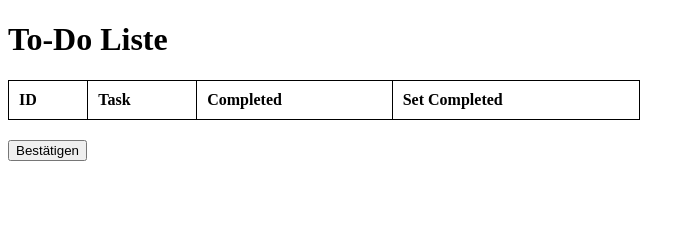
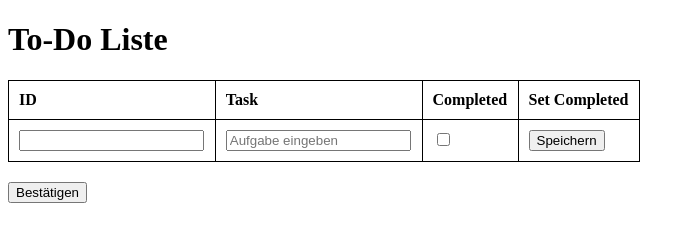
Before and after one commit to Manuu2407/TodoListServer, a plain HTML site: page todo-app/index.html in a window 1280 px wide. Shown: the whole page, without its empty margins (0-695 px from the left). Drawn offline with Linux system fonts and the light colour scheme; no server answers.

Commit message:
added new row to table for input

```diff
--- a/src/main/java/todos.json
+++ b/src/main/java/todos.json
@@ -1 +1 @@
-[{"id":1,"task":"Arbeiten gehen","completed":true},{"id":2,"task":"Arbeiten gehen","completed":true},{"id":3,"task":"Arbeiten gehen","completed":false},{"id":4,"task":"Arbeiten gehen","completed":false}]
+[{"id":1,"task":"Arbeiten gehen","completed":false},{"id":2,"task":"Arbeiten gehen","completed":true},{"id":3,"task":"Arbeiten gehen","completed":false},{"id":4,"task":"Arbeiten gehen","completed":true}]
--- a/todo-app/index.html
+++ b/todo-app/index.html
@@ -47,7 +47,7 @@
     .then((response) => response.json())
     .then((data) => {
       const tableBody = document.querySelector("#todo-table tbody");
-            tableBody.innerHTML = "";
+      tableBody.innerHTML = ""; // Vorherige Todos löschen, um nur die neuen Todos zu laden
 
       data.forEach((todo) => {
         const row = document.createElement("tr");
@@ -74,11 +74,65 @@
 
         tableBody.appendChild(row);
       });
+
+      // Füge die neue Zeile für Input-Felder hinzu, nachdem die vorhandenen Todos geladen wurden
+      rowToAddTodo();
     })
     .catch((error) => {
       console.error("Fehler beim Abrufen der To-Dos:", error);
     });
 }
+
+function rowToAddTodo() {
+  const tableBody = document.querySelector("#todo-table tbody");
+
+  // Erstelle eine neue Tabellenreihe
+  const row = document.createElement("tr");
+
+  // Füge ein leeres Feld für die ID hinzu
+  const idCell = document.createElement("td");
+  const idInput = document.createElement("input");
+  idInput.type = "text";
+  idCell.appendChild(idInput);
+  row.appendChild(idCell);
+
+  // Füge ein Eingabefeld für die Aufgabe hinzu
+  const taskCell = document.createElement("td");
+  const taskInput = document.createElement("input");
+  taskInput.type = "text";
+  taskInput.placeholder = "Aufgabe eingeben";
+  taskCell.appendChild(taskInput);
+  row.appendChild(taskCell);
+
+  // Füge ein Eingabefeld für den Status "erledigt" hinzu
+  const completedCell = document.createElement("td");
+  const completedInput = document.createElement("input");
+  completedInput.type = "checkbox";
+  completedCell.appendChild(completedInput);
+  row.appendChild(completedCell);
+
+  // Füge ein weiteres Feld für Aktionen (z. B. Speichern) hinzu
+  const actionCell = document.createElement("td");
+  const saveButton = document.createElement("button");
+  saveButton.textContent = "Speichern";
+  actionCell.appendChild(saveButton);
+  row.appendChild(actionCell);
+
+  // Füge die neue Zeile in den Tabellen-Body ein
+  tableBody.appendChild(row);
+}
+
+window.onload = () => {
+  loadTodos();
+
+  const updateButton = document.querySelector("#update-button");
+  if (updateButton) {
+    updateButton.addEventListener("click", updateTodos);
+  } else {
+    console.error("Update-Button nicht gefunden");
+  }
+};
+
 
       function updateTodos() {
         const checkboxes = document.querySelectorAll(
@@ -114,6 +168,7 @@
 
       window.onload = () => {
         loadTodos();
+        rowToAddTodo();
 
         const updateButton = document.querySelector("#update-button");
         if (updateButton) {
```
Also changed, not shown: 1 other file. Lines whose indentation alone changed are shown as unchanged.
